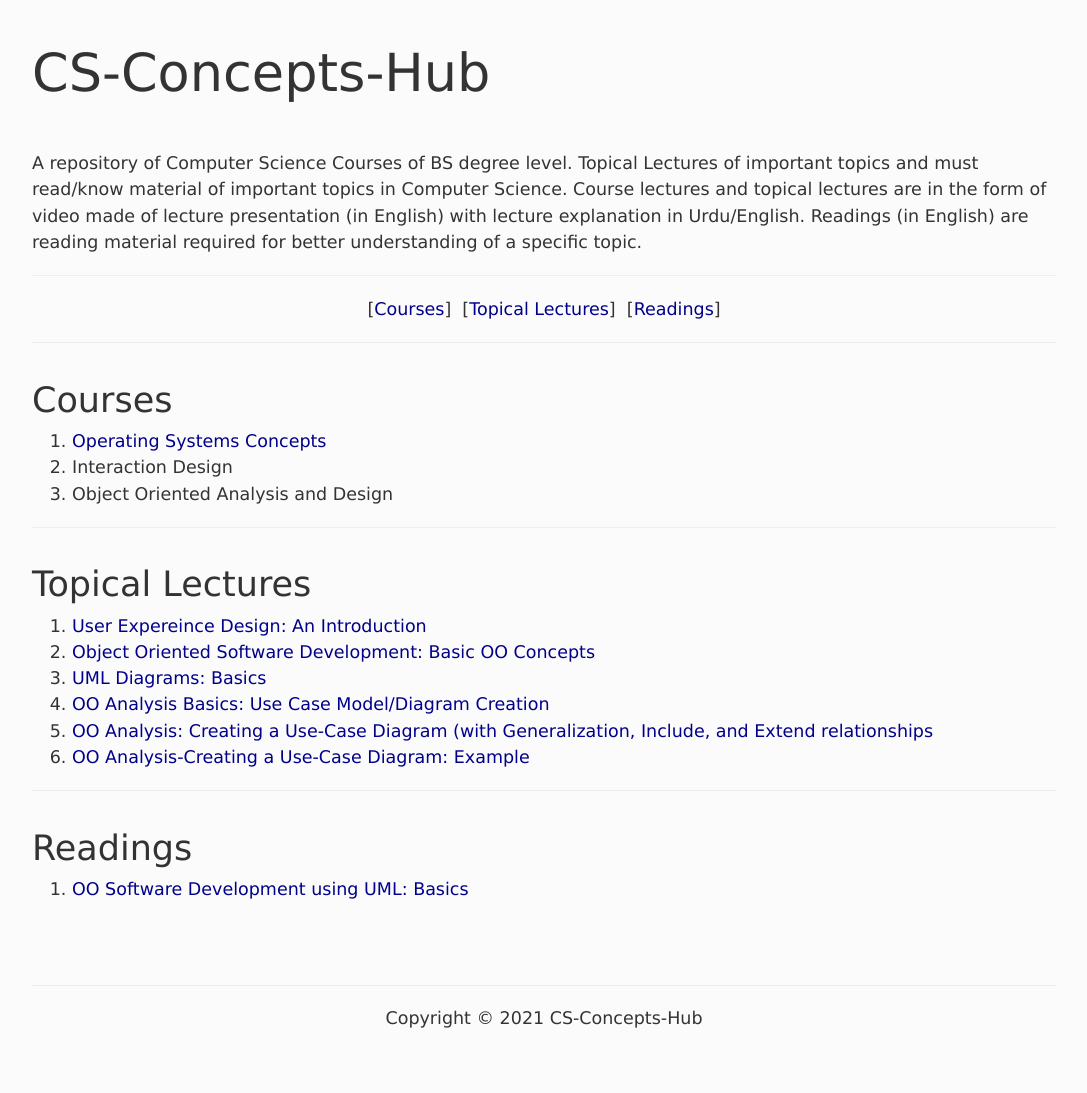
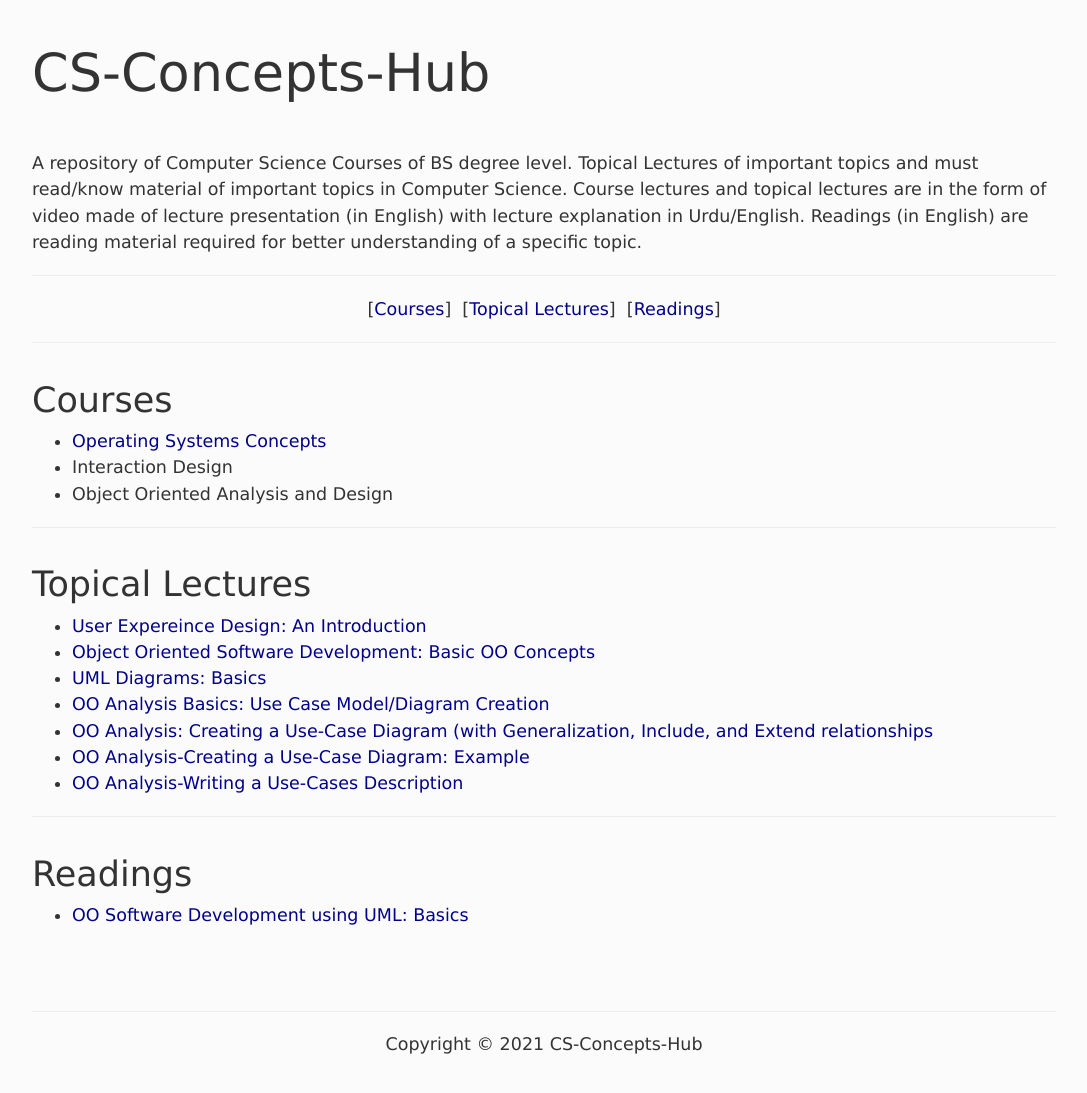
Before and after one commit to CS-Concepts-hub/CS-Concepts-hub, a Jekyll site: the page built from index.html, in a window 1280 px wide, cut to the strip 104-1248 px from the top of the page. Shown: the top 1093 px of the strip, without its empty margins (96-1183 px from the left). Built offline with Jekyll 4.4.1, drawn with Linux system fonts in a browser that asks for light colours.

Commit message:
Update index.html

```diff
--- a/index.html
+++ b/index.html
@@ -20,30 +20,31 @@ weight: 0
 			[<a href="#courses">Courses</a>]&nbsp;&nbsp;[<a href="#lectures">Topical Lectures</a>]&nbsp;&nbsp;[<a href="#notes">Readings</a>]
 		<hr>
 		<h2 class="title" id="courses">Courses</h2>
-		<ol>
+		<ul>
 			<li><a href="https://cs-concepts-hub.github.io/Operating-Systems-Concepts/">Operating Systems Concepts</a></li>
 			<li><!a href="#">Interaction Design</a></li>
 			<li><!a href="#">Object Oriented Analysis and Design</a></li>
-		</ol>
+		</ul>
 		<hr>
 		<h2 class="title" id="lectures">Topical Lectures</h2>
-		<ol>
+		<ul>
 			<li><a href="https://www.youtube.com/watch?v=nhVKVovL9MI" target="youtube">User Expereince Design: An Introduction</a></li>
 			<li><a href="https://youtu.be/TEZMOBvor8M" target="youtube">Object Oriented Software Development: Basic OO Concepts</a></li>
 			<li><a href="https://youtu.be/KXxlkT8j2xI" target="youtube">UML Diagrams: Basics</a></li>
 			<li><a href="https://youtu.be/c9wI6PnmP30" target="youtube">OO Analysis Basics: Use Case Model/Diagram Creation</a></li>
 			<li><a href="https://youtu.be/3r5fCZmY8JY" target="youtube">OO Analysis: Creating a Use-Case Diagram (with Generalization, Include, and Extend relationships</a></li>
 			<li><a href="https://youtu.be/m8_uKzC_Wcc" target="youtube">OO Analysis-Creating a Use-Case Diagram: Example</a></li>
+			<li><a href="https://youtu.be/CQLHC3aOYfg" target="youtube">OO Analysis-Writing a Use-Cases Description</a></li>
 
-		</ol>
+		</ul>
 		<hr>
 		<h2 class="title" id="notes">Readings</h2>
 
-		<ol>
+		<ul>
 			<li><a href="files/OOAD-using-UML-Basics.pdf">OO Software Development using UML: Basics</a></li>
 			<!li><a href="#"></a></li>
 			<!li><a href="#"></a></li>
-		</ol>
+		</ul>
 
 	</div>
 </section>
```
